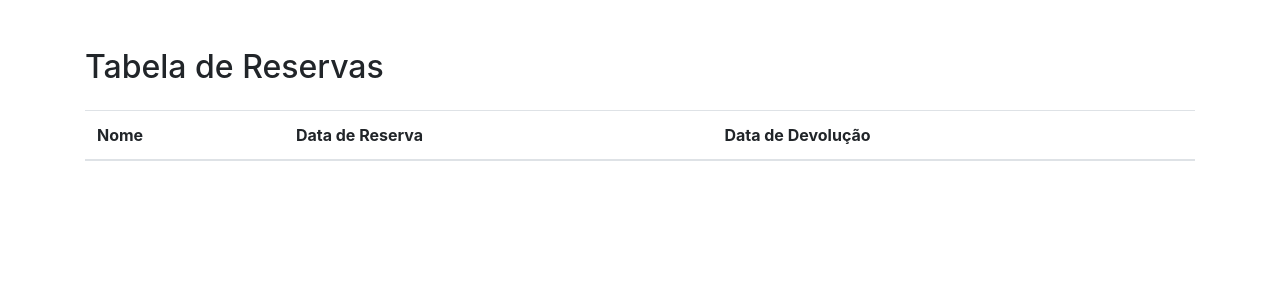
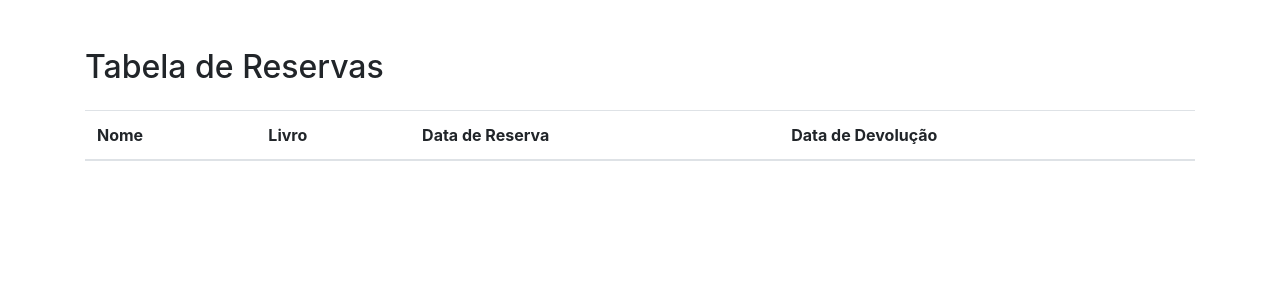
Before and after one commit to kavazoi/biblioteca, a Django app: page /reserva/ in a window 1280 px wide. Shown: the part 56-356 px from the top of the page. Run offline with Django 5.2, Linux system fonts and the light colour scheme; data that the repository does not hold is empty; some libraries are stand-ins or nearby versions.

Commit message:
Add files via upload

```diff
--- a/app/templates/reserva.html
+++ b/app/templates/reserva.html
@@ -68,6 +68,7 @@
             <thead>
                 <tr>
                     <th scope="col">Nome</th>
+                    <th scope="col">Livro</th>
                     <th scope="col">Data de Reserva</th>
                     <th scope="col">Data de Devolução</th>
                 </tr>
```
